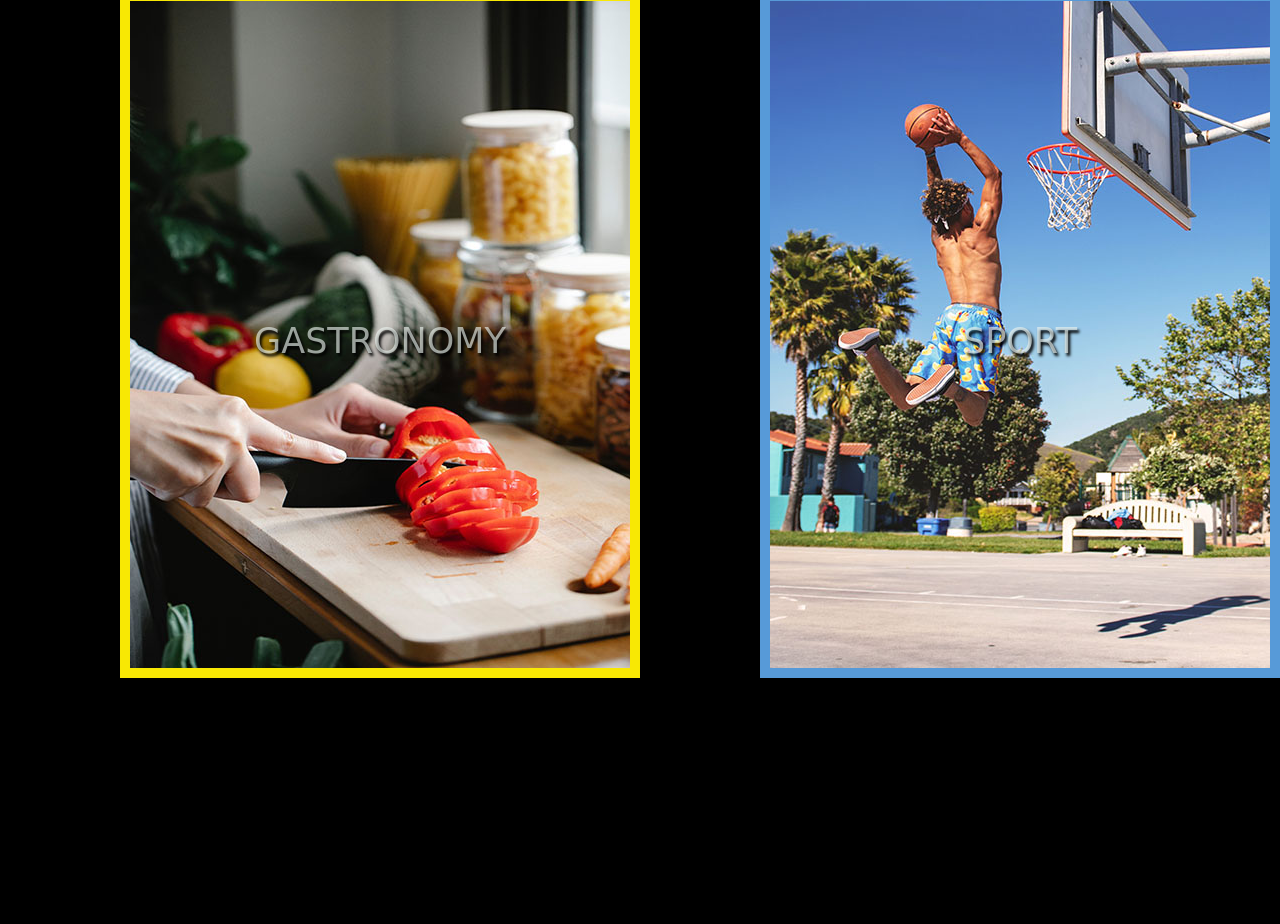
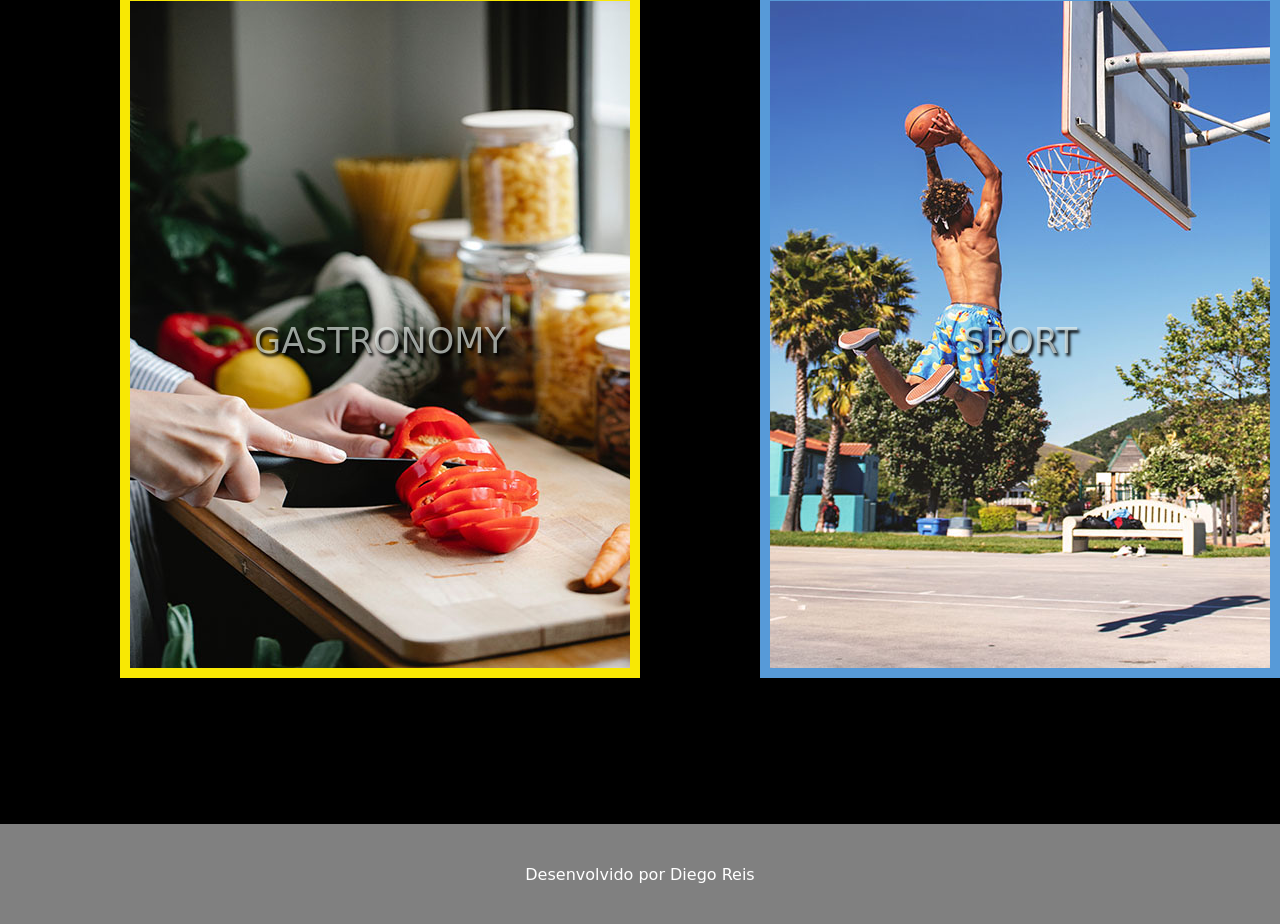
Before and after one commit to DiegoReso/Galeria-Imagem-SASS, a plain HTML site: page index.html in a window 1280 px wide. Shown: the part 1776-2700 px from the top of the page. Before the commit the page ends 2500 px from the top, so only its background shows below. Drawn offline with Linux system fonts and the light colour scheme; a web font is replaced by a local one.

Commit message:
update index and css

```diff
--- a/css/main.scss
+++ b/css/main.scss
@@ -123,3 +123,12 @@ header{
     }
   }
 }
+
+footer{
+  display: flex;
+  justify-content: center;
+  height: 100px;
+  background-color: grey;
+  align-items: center;
+  margin-top: 100px;
+}
--- a/index.html
+++ b/index.html
@@ -7,7 +7,7 @@
   <link href="https://fonts.googleapis.com/css2?family=Zen+Dots&display=swap" rel="stylesheet">
   <link rel="stylesheet" href="css/main.css">
   <link rel="stylesheet" href="https://cdnjs.cloudflare.com/ajax/libs/font-awesome/6.4.0/css/all.min.css">
-  <title>Galeriad de Imagens</title>
+  <title>Galeria de Imagens</title>
 </head>
 <body>
 
@@ -48,7 +48,7 @@
 
     <figure>
       <img id="animal" src="img/img3.jpg" alt="butterfly">
-      <span>ANIMAL</span>
+      <span>ANIMALS</span>
     </figure>
 
     <figure>
@@ -71,6 +71,8 @@
 
 
 
-
+<footer>
+  <p>Desenvolvido por Diego Reis</p>
+</footer>
 </body>
 </html>
```
Also changed, not shown: css/main.css, 1 other file.
